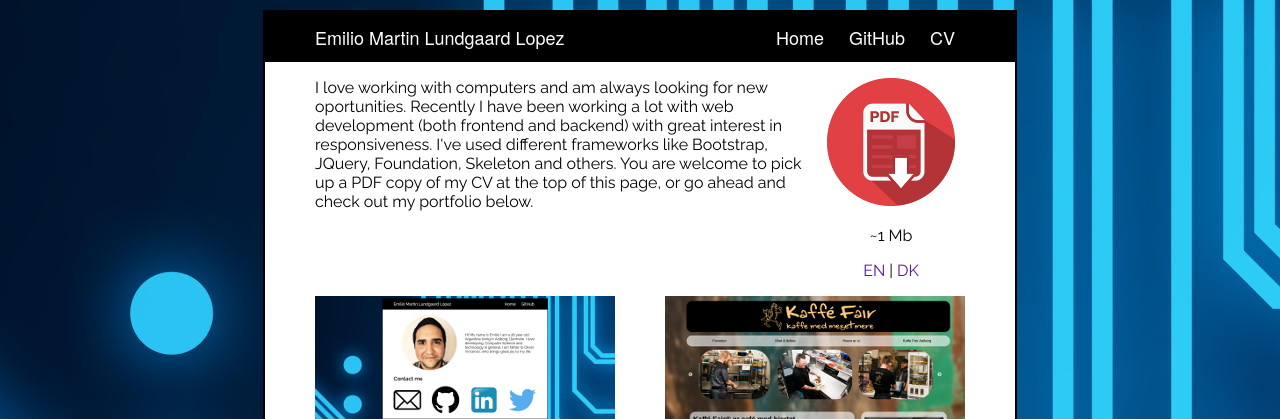
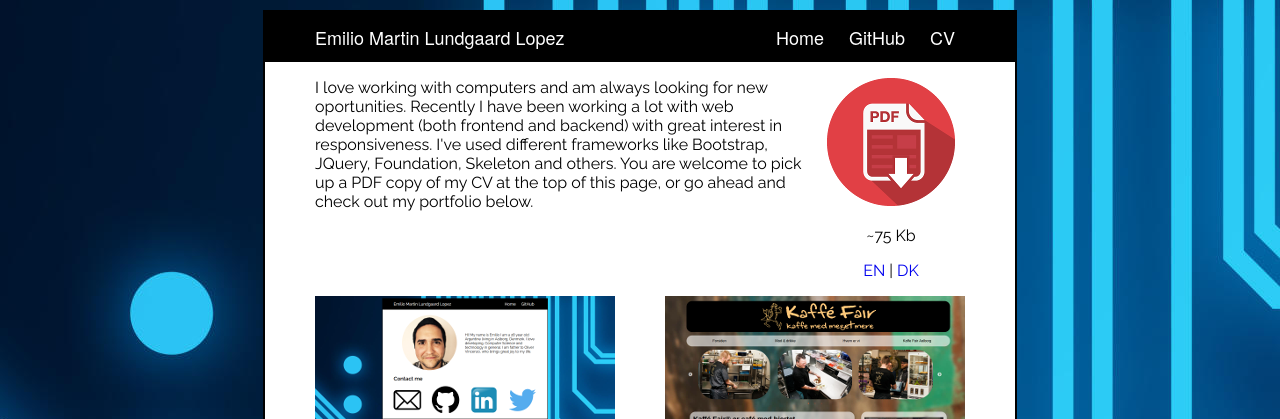
Before and after one commit to emilioidk/emilioidk.github.io, a Jekyll site: the page built from CV/index.html, in a window 1280 px wide. Shown: the top 419 px of the page. Built offline with Jekyll 4.4.1, drawn with Linux system fonts in a browser that asks for light colours.

Commit message:
Added link of CV; Corrected CV size text

```diff
--- a/CV/index.html
+++ b/CV/index.html
@@ -6,8 +6,8 @@
 
   <div class="pdf-box">
     <img src="/assets/pdf.png" />
-    <p>~1 Mb</p>
-    <p><a href="">EN</a> | <a href="">DK</a></p>
+    <p>~75 Kb</p>
+    <p><a href="https://github.com/emilioidk/cv/raw/master/CVEnglish.pdf">EN</a> | <a href="https://github.com/emilioidk/cv/raw/master/CVDansk.pdf">DK</a></p>
   </div>
   <p>I love working with computers and am always looking for new oportunities. Recently I have been working a lot with web development (both frontend and backend) with great interest in responsiveness. I've used different frameworks like Bootstrap, JQuery, Foundation, Skeleton and others. You are welcome to pick up a PDF copy of my CV at the top of this page, or go ahead and check out my portfolio below. </p>
 
```
